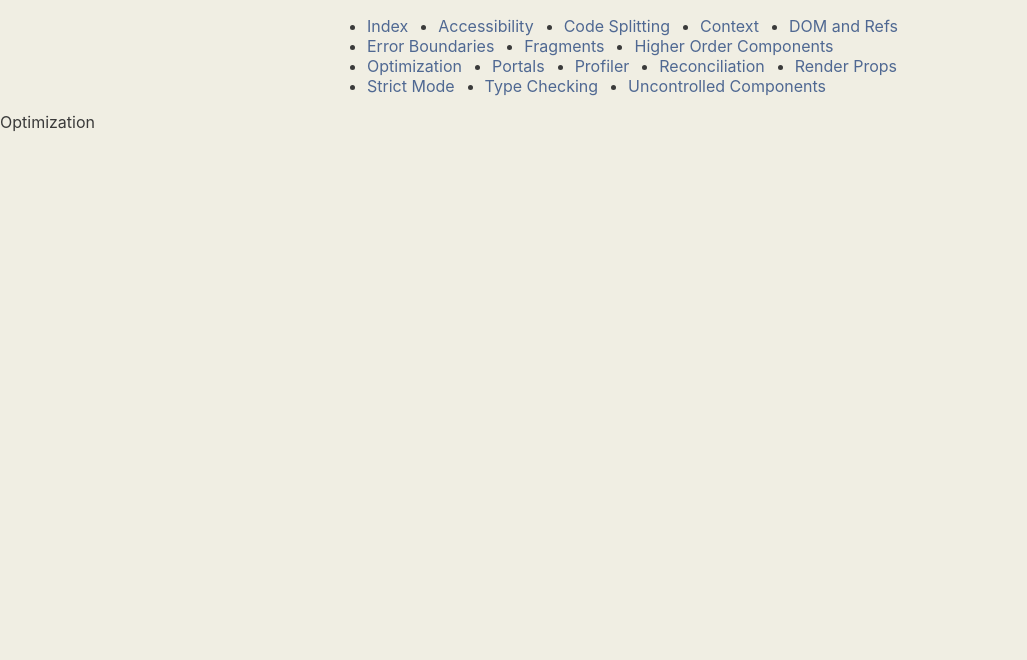
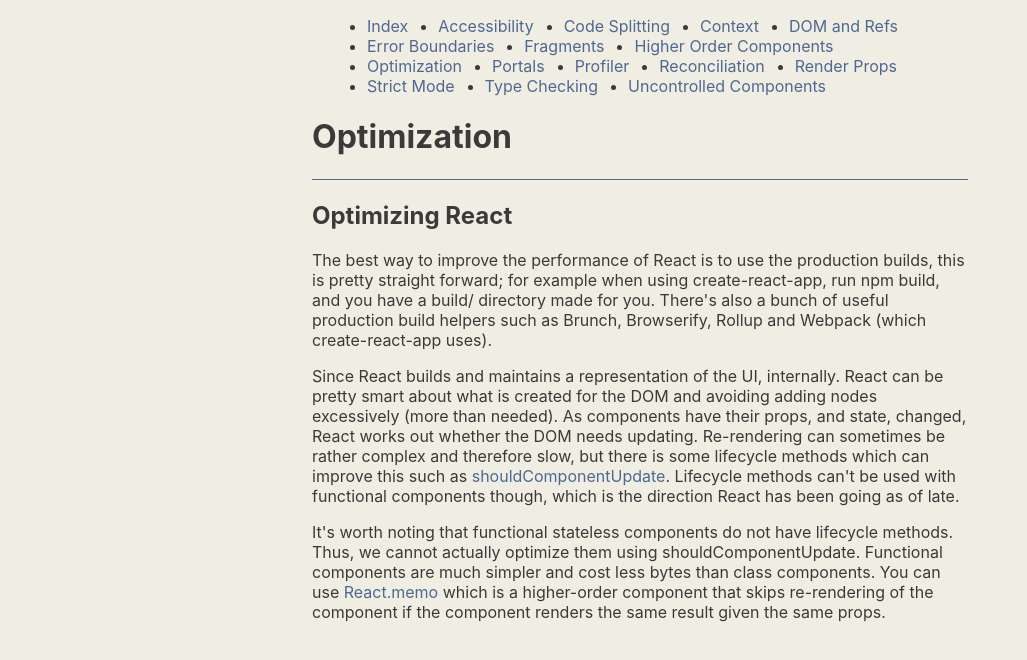
Before and after one commit to danbfield/react-concepts, a Next.js app in the folder app/: page /optimization in a window 1280 px wide. Shown: the top 660 px of the page, without its empty margins (0-1027 px from the left). Built offline with nearby package versions, Linux system fonts and the light colour scheme.

Commit message:
Pages/Optimization: Add Optimization section

```diff
--- a/app/pages/optimization.js
+++ b/app/pages/optimization.js
@@ -1,3 +1,46 @@
+import { Heading, Main, Paragraph, Section, Subheading } from '../components'
+import Link from 'next/link'
 export default function Optimization() {
-  return <div>Optimization</div>
+  return (
+    <Main>
+      <Heading>Optimization</Heading>
+      <Section>
+        <Subheading>Optimizing React</Subheading>
+        <Paragraph>
+          The best way to improve the performance of React is to use the
+          production builds, this is pretty straight forward; for example when
+          using create-react-app, run npm build, and you have a build/ directory
+          made for you. There's also a bunch of useful production build helpers
+          such as Brunch, Browserify, Rollup and Webpack (which create-react-app
+          uses).
+        </Paragraph>
+        <Paragraph>
+          Since React builds and maintains a representation of the UI,
+          internally. React can be pretty smart about what is created for the
+          DOM and avoiding adding nodes excessively (more than needed). As
+          components have their props, and state, changed, React works out
+          whether the DOM needs updating. Re-rendering can sometimes be rather
+          complex and therefore slow, but there is some lifecycle methods which
+          can improve this such as{' '}
+          <Link href='https://reactjs.org/docs/optimizing-performance.html#avoid-reconciliation'>
+            shouldComponentUpdate
+          </Link>
+          . Lifecycle methods can't be used with functional components though,
+          which is the direction React has been going as of late.
+        </Paragraph>
+        <Paragraph>
+          It's worth noting that functional stateless components do not have
+          lifecycle methods. Thus, we cannot actually optimize them using
+          shouldComponentUpdate. Functional components are much simpler and cost
+          less bytes than class components. You can use{' '}
+          <Link href='https://reactjs.org/docs/react-api.html#reactmemo'>
+            React.memo
+          </Link>{' '}
+          which is a higher-order component that skips re-rendering of the
+          component if the component renders the same result given the same
+          props.
+        </Paragraph>
+      </Section>
+    </Main>
+  )
 }
```
